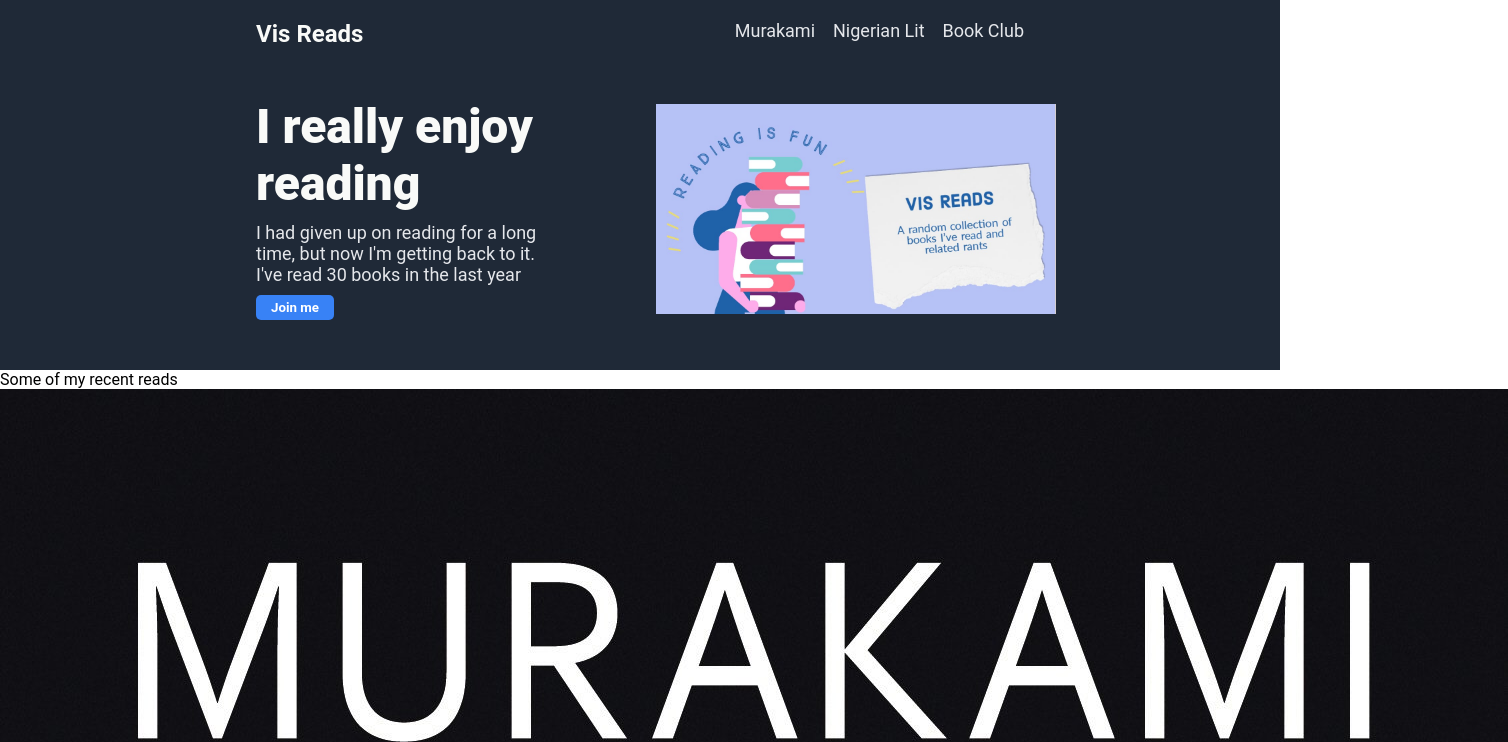
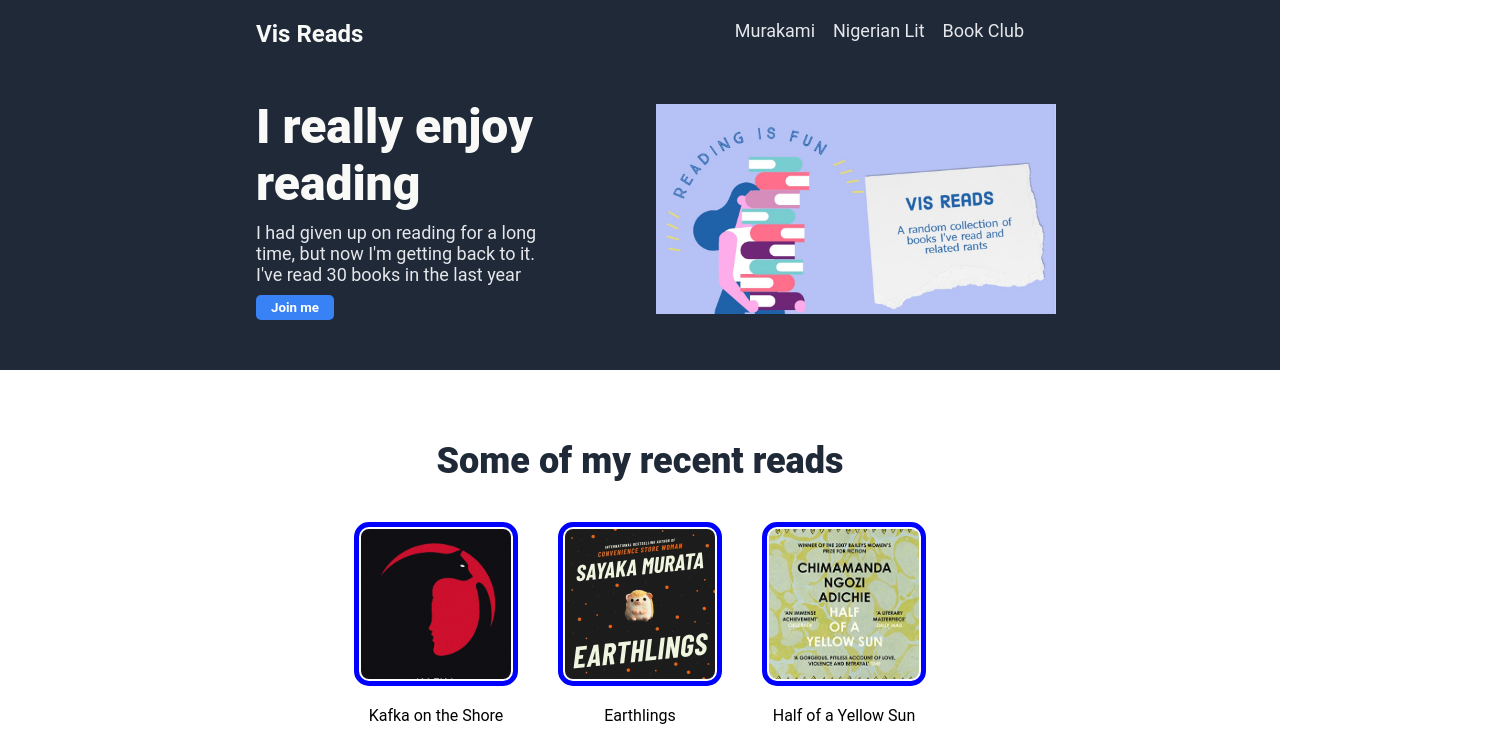
Before and after one commit to vishaksregu/vis-reads, a plain HTML site: page index.html in a window 1280 px wide. Shown: the top 742 px of the page, 1508 px wide, since content can reach past the window. Drawn offline with Linux system fonts and the light colour scheme.

Commit message:
Add carousel

```diff
--- a/styles.css
+++ b/styles.css
@@ -80,3 +80,56 @@ text-decoration: none;
     font-weight: bold;
     border-style: none;
 }
+
+/* Carousel */
+
+.carousel{
+    background-color: white;
+    display:flex;
+    flex-direction:column;
+    align-items:center;
+    gap:20px;
+    justify-content:space-evenly;
+
+    padding:50px 20%;
+}
+
+.carousel-header{
+    font-size:36px;
+    font-weight: 800;
+    color: #1F2937;
+    padding:20px 0px;
+}
+
+.carousel-tiles{
+    display:flex;
+    gap:40px;
+    row-gap: 20px;
+    flex-wrap:wrap;
+    align-items: flex-start;
+    justify-content: center;
+}
+
+.tile{
+    display: flex;
+    flex-direction:column;
+    align-items:center;
+    gap:20px;
+
+
+}
+
+.carousel-image{
+    height: 150px;
+    width:150px;
+    object-position: center;
+    object-fit: cover;
+    border-radius: 15px;
+    border: 5px solid blue;
+    padding:2px;
+}
+
+.carousel-text{
+    inline-size: 150px;
+    text-align: center;
+}
```
